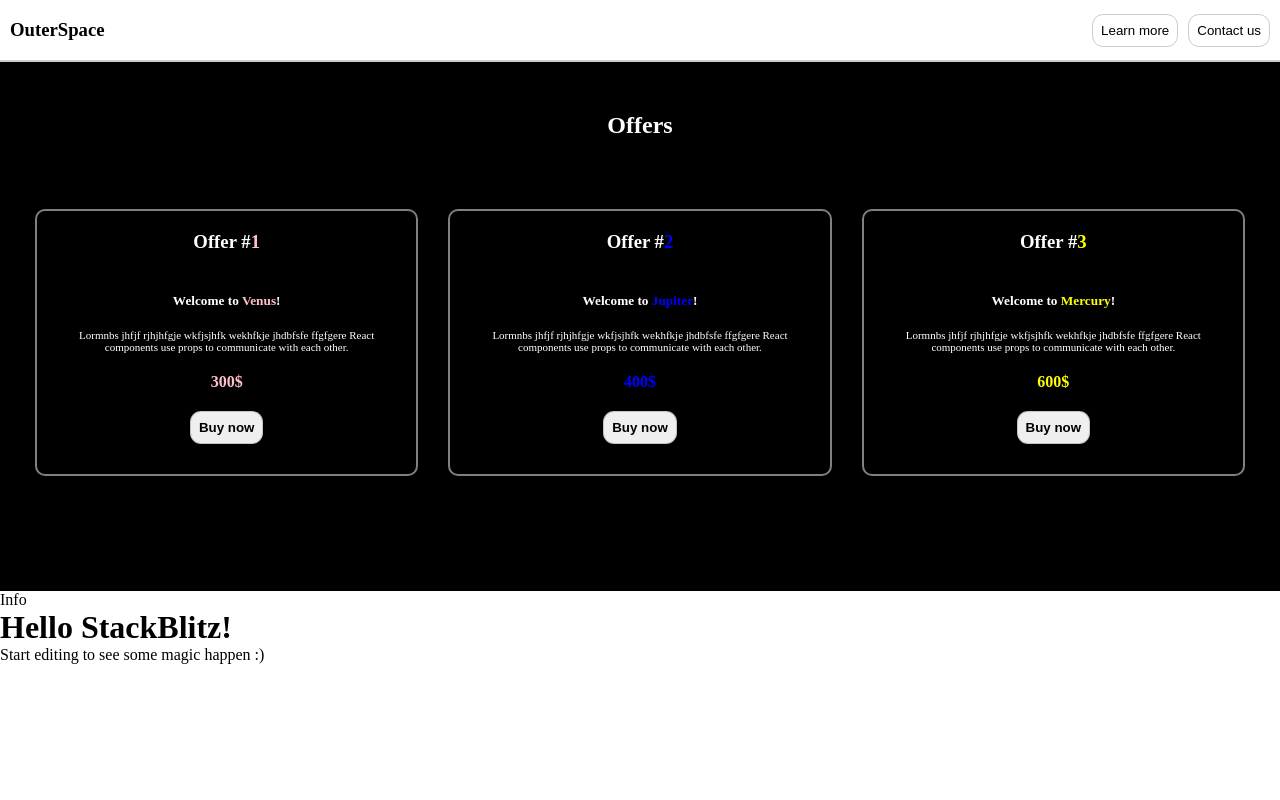
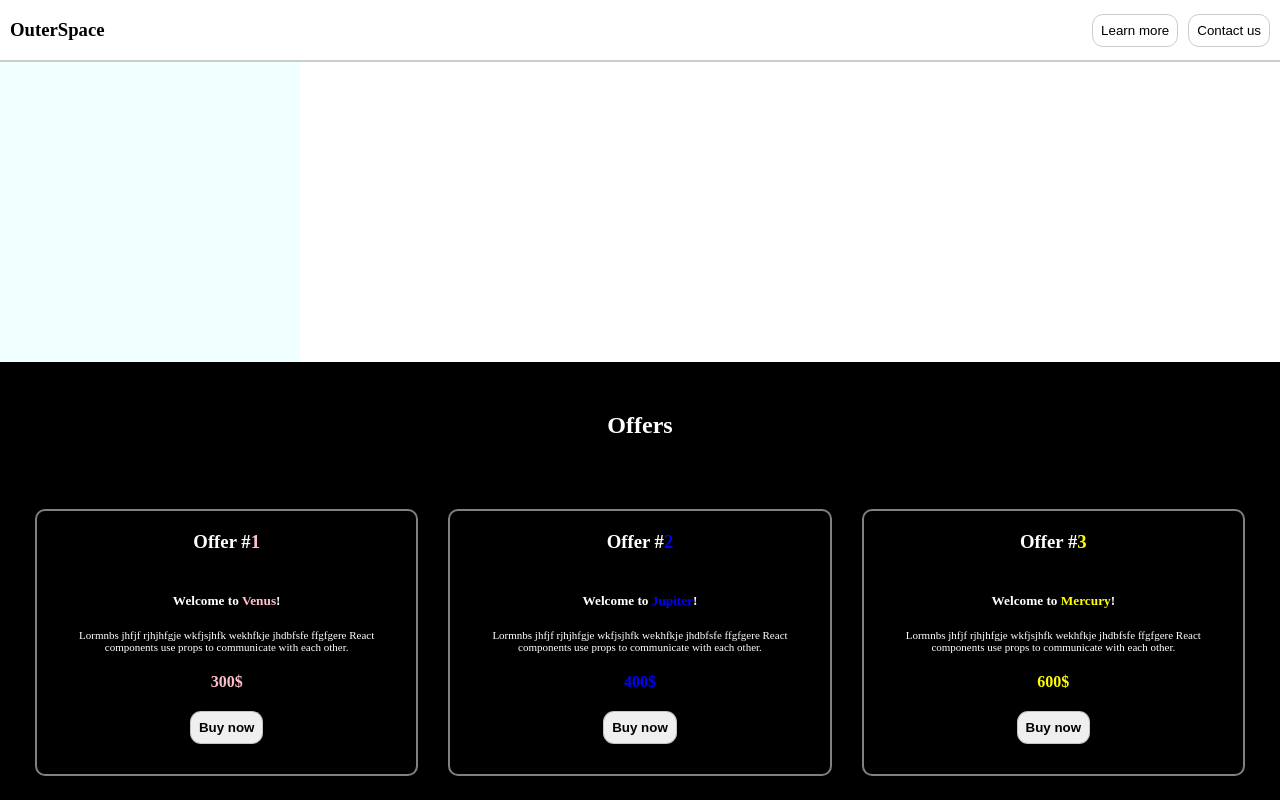
Before and after one commit to IoanaGeorgia/react-ts-Time-Management-App, a React (Create React App) app: page / in a window 1280 px wide. Shown: the top 800 px of the page. Built offline with nearby package versions, Linux system fonts and the light colour scheme.

Commit message:
1 file modified, 2 added

```diff
--- a/Body.tsx
+++ b/Body.tsx
@@ -1,12 +1,14 @@
 import * as React from 'react';
 import style from './styles/Body.module.css';
 import Offers from './Offers';
-import Info from './Info'
+import Info from './Info';
+import Screen from './Screen';
 
 
 export default function Body() {
   return (
     <div>
+      <Screen />
       <Offers/>
       <Info />
     </div>
--- /dev/null
+++ b/Screen.tsx
@@ -0,0 +1,10 @@
+import * as React from 'react';
+import style from './styles/Screen.module.css'
+
+
+export default function Screen() {
+  return (
+    <div className={style.screenBackground}>
+    </div>
+  );
+}
--- /dev/null
+++ b/styles/Screen.module.css
@@ -0,0 +1,5 @@
+.screenBackground{
+  width:300px;
+  height:300px;
+  background-color: azure;
+}
```
